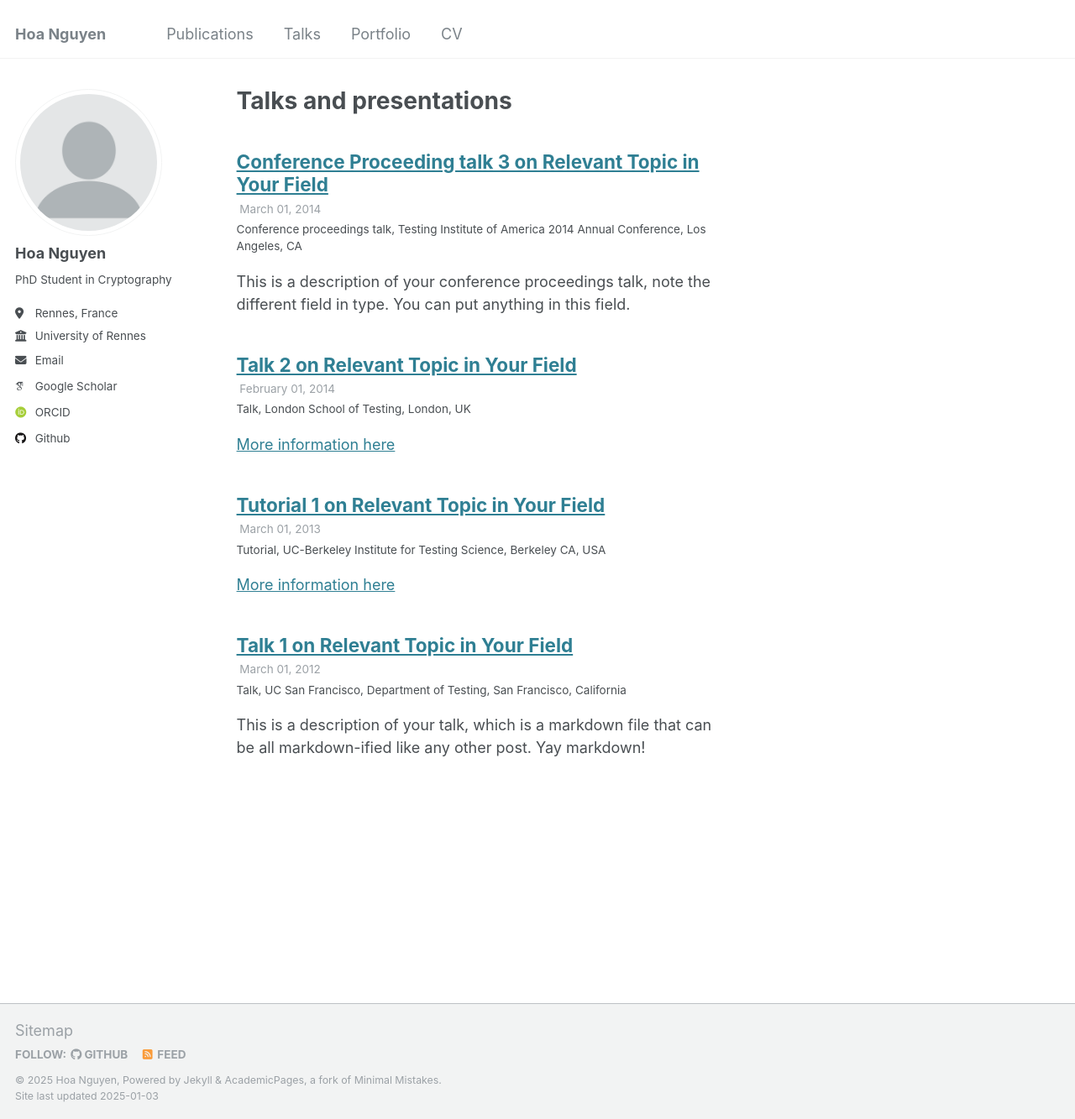
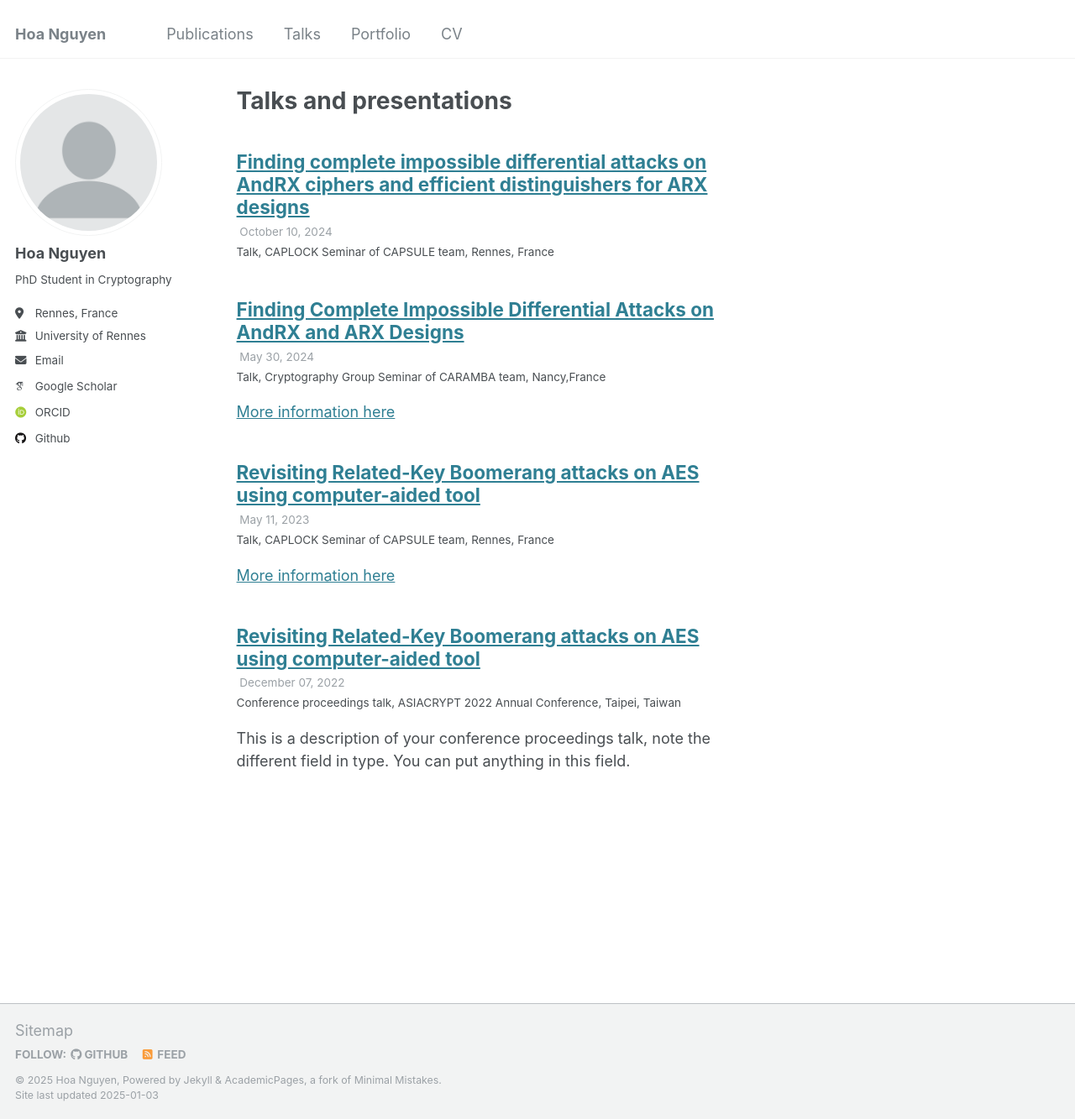
Before and after one commit to HoaNP/HoaNP.github.io, a Jekyll site: the page built from _pages/talks.html, in a window 1280 px wide and 1333 px high. Shown: the whole window at 84% size. Built offline with Jekyll 4.4.1, drawn with Linux system fonts in a browser that asks for light colours; some web fonts are replaced.

Commit message:
Update talks

```diff
--- a/_config.yml
+++ b/_config.yml
@@ -89,7 +89,7 @@ breadcrumbs              : false # true, false (default)
 words_per_minute         : 160
 future                   : true
 read_more                : "disabled" # if enabled, adds "Read more" links to excerpts
-talkmap_link             : false      #change to true to add link to talkmap on talks page
+talkmap_link             : true      #change to true to add link to talkmap on talks page
 comments:
   provider               : # false (default), "disqus", "discourse", "facebook", "google-plus", "staticman", "custom"
   disqus:
--- a/_pages/portfolio.html
+++ b/_pages/portfolio.html
@@ -7,6 +7,11 @@ author_profile: true
 
 {% include base_path %}
 
+{% if site.talkmap_link == true %}
+
+<p style="text-decoration:underline;"><a href="/talkmap.html">See a map of all the places I've given a talk!</a></p>
+
+{% endif %}
 
 {% for post in site.portfolio %}
   {% include archive-single.html %}
--- a/_pages/talks.html
+++ b/_pages/talks.html
@@ -5,11 +5,6 @@ permalink: /talks/
 author_profile: true
 ---
 
-{% if site.talkmap_link == true %}
-
-<p style="text-decoration:underline;"><a href="/talkmap.html">See a map of all the places I've given a talk!</a></p>
-
-{% endif %}
 
 {% for post in site.talks reversed %}
   {% include archive-single-talk.html %}
--- a/_talks/2012-03-01-talk-1.md
+++ /dev/null
@@ -1,11 +0,0 @@
----
-title: "Talk 1 on Relevant Topic in Your Field"
-collection: talks
-type: "Talk"
-permalink: /talks/2012-03-01-talk-1
-venue: "UC San Francisco, Department of Testing"
-date: 2012-03-01
-location: "San Francisco, California"
----
-
-This is a description of your talk, which is a markdown file that can be all markdown-ified like any other post. Yay markdown!
--- a/_talks/2014-03-01-talk-3.md
+++ /dev/null
@@ -1,11 +0,0 @@
----
-title: "Conference Proceeding talk 3 on Relevant Topic in Your Field"
-collection: talks
-type: "Conference proceedings talk"
-permalink: /talks/2014-03-01-talk-3
-venue: "Testing Institute of America 2014 Annual Conference"
-date: 2014-03-01
-location: "Los Angeles, CA"
----
-
-This is a description of your conference proceedings talk, note the different field in type. You can put anything in this field.
--- /dev/null
+++ b/_talks/2022-12-07-boomAes-AC22.md
@@ -0,0 +1,11 @@
+---
+title: "Revisiting Related-Key Boomerang attacks on AES using computer-aided tool"
+collection: talks
+type: "Conference proceedings talk"
+permalink: /talks/2022-12-07-boomAes-AC22
+venue: "ASIACRYPT 2022 Annual Conference"
+date: 2022-12-07
+location: "Taipei, Taiwan"
+---
+
+This is a description of your conference proceedings talk, note the different field in type. You can put anything in this field.
--- a/_talks/2014-02-01-talk-2.md
+++ b/_talks/2023-05-11-boomAes-caplock.md
@@ -1,11 +1,11 @@
 ---
-title: "Talk 2 on Relevant Topic in Your Field"
+title: "Revisiting Related-Key Boomerang attacks on AES using computer-aided tool"
 collection: talks
 type: "Talk"
-permalink: /talks/2014-02-01-talk-2
-venue: "London School of Testing"
-date: 2014-02-01
-location: "London, UK"
+permalink: /talks/2023-05-11-boomAes-caplock
+venue: "CAPLOCK Seminar of CAPSULE team"
+date: 2023-05-11
+location: "Rennes, France"
 ---
 
 [More information here](http://example2.com)
--- a/_talks/2013-03-01-tutorial-1.md
+++ b/_talks/2024-05-30-arxid-caramba.md
@@ -1,11 +1,11 @@
 ---
-title: "Tutorial 1 on Relevant Topic in Your Field"
+title: "Finding Complete Impossible Differential Attacks on AndRX and ARX Designs"
 collection: talks
-type: "Tutorial"
-permalink: /talks/2013-03-01-tutorial-1
-venue: "UC-Berkeley Institute for Testing Science"
-date: 2013-03-01
-location: "Berkeley CA, USA"
+type: "Talk"
+permalink: /talks/2024-05-30-arxid-caramba
+venue: "Cryptography Group Seminar of CARAMBA team"
+date: 2024-05-30
+location: "Nancy,France"
 ---
 
 [More information here](http://exampleurl.com)
--- /dev/null
+++ b/_talks/2024-10-10-arxid-caplock.md
@@ -0,0 +1,9 @@
+---
+title: "Finding complete impossible differential attacks on AndRX ciphers and efficient distinguishers for ARX designs"
+collection: talks
+type: "Talk"
+permalink: /talks/2024-10-10-arxid-caplock
+venue: "CAPLOCK Seminar of CAPSULE team"
+date: 2024-10-10
+location: "Rennes, France"
+---
```
Also changed, not shown: _publications/2023-01-25-revisiting-related-key-boomerang-aes.md (+1 -1 lines), markdown_generator/talks.tsv (+4 -4 lines), 1 other file.
